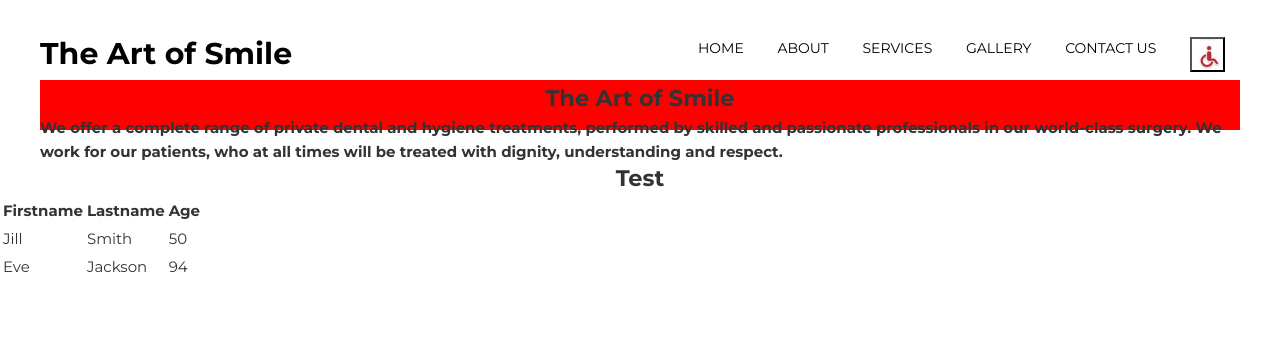
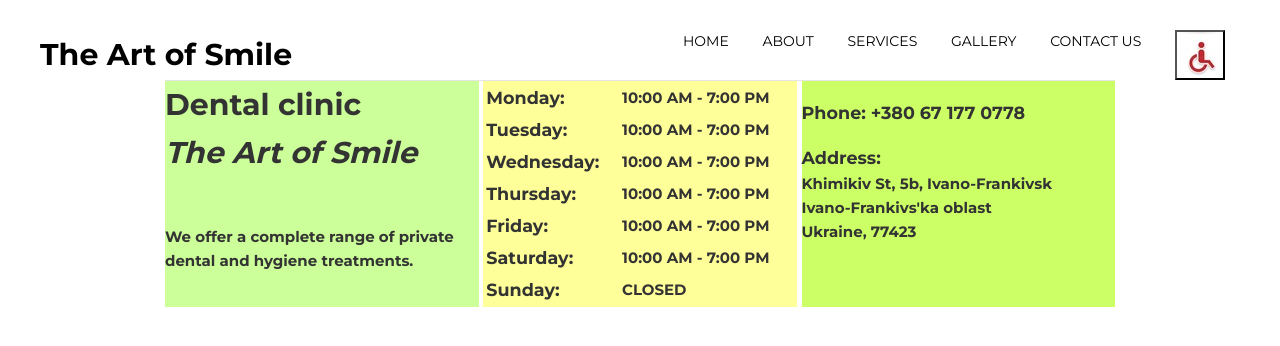
Before and after one commit to Zarowska/artsmile, a Flask app: page /disabled in a window 1280 px wide. Shown: the top 346 px of the page. Run offline with Flask 2, Linux system fonts and the light colour scheme.

Commit message:
add page for disabled

```diff
--- a/static/css/style.css
+++ b/static/css/style.css
@@ -301,16 +301,39 @@
 
 #close-CSS {
     background-image: url("../images/icon2.jpg");
-    background-size: 35px 35px;
-    height: 35px;
-    width: 35px;
+    background-size: 50px 50px;
+    background-color: black;
+    height: 50px;
+    width: 50px;
     position: center;
 }
 
-.disabled__container{
-        width: 100%;
-    height: 50px;
-    max-width: 1200px;
-    margin: 0 auto 30px;
-    background-color: red  ;
+/*disabled*/
+.disabled__container {
+padding-top: 0;
+border-top: 1px solid #e5e5e5;
+    display: flex;
+    justify-content: space-between;
+    width: 100%;
+    height: 100%;
+    max-width: 950px;
+    max-height: 950px;
+    margin: 0 auto 40px ;
+
 }
+
+
+.disabled__col--first {
+    width: 33%;
+    background-color: #ccff99;
+   }
+
+.disabled__col--second {
+    width: 33%;
+	background-color: #ffff99;
+}
+
+.disabled__col--third {
+    width: 33%;
+	background-color: #ccff66;
+}
--- a/templates/disabled.html
+++ b/templates/disabled.html
@@ -32,36 +32,64 @@
     <div class="empty__container"></div>
 </div>
 
-    <section class=" ">
+
    <div class="disabled__container">
-        <center><h1>The Art of Smile</h1></center>
- <h4>We offer a complete range of private dental and hygiene treatments,
-     performed by skilled and passionate professionals in our world-class surgery.
-     We work for our patients, who at all times will be treated with dignity, understanding
-     and respect.</h4>
+	<div class="disabled__col  disabled__col--first">
+        <h1> Dental clinic<br>
+            <dfn>The Art of Smile </dfn>
+        </h1>
+        <h4><br><br>We offer a complete range of private dental and hygiene treatments.</h4>
 	</div>
 
-            <div class="disabled__container1">
-        <center><h1>Test</h1></center>
- <table>
+	<div class="disabled__col  disabled__col--second">
+         <table style="width:100%">
+               <caption> </caption>
                <tr>
-    <th>Firstname</th>
-    <th>Lastname</th>
-    <th>Age</th>
+                  <td><h3> Monday:</h3></td>
+                  <td><h4> 10:00 AM - 7:00 PM<h4> </td>
                </tr>
                <tr>
-    <td>Jill</td>
-    <td>Smith</td>
-    <td>50</td>
+                  <td><h3> Tuesday:</h3></td>
+                  <td><h4>10:00 AM - 7:00 PM<h5></td>
                </tr>
                <tr>
-    <td>Eve</td>
-    <td>Jackson</td>
-    <td>94</td>
+                  <td><h3> Wednesday:</h3> </td>
+                  <td><h4>10:00 AM - 7:00 PM</h4></td>
+               </tr>
+               <tr>
+                  <td><h3> Thursday:</h3></td>
+                  <td><h4>10:00 AM - 7:00 PM</h4></td>
+               </tr>
+               <tr>
+                  <td><h3> Friday:</h3></td>
+                  <td><h4>10:00 AM - 7:00 PM</h4></td>
+               </tr>
+               <tr>
+                  <td> <h3> Saturday:</h3> </td>
+                  <td><h4>10:00 AM - 7:00 PM</h4></td>
+               </tr>
+               <tr>
+                  <td><h3> Sunday:</h3></td>
+                  <td><h4>CLOSED</h4></td>
                </tr>
             </table>
 	</div>
-</section>
+
+    <div class="fdisabled__col  disabled__col--third">
+
+ <h3><p>Phone: +380 67 177 0778</p> </h3>
+ <h3>Address:<br></h3>
+  <h4> Khimikiv St, 5b, Ivano-Frankivsk<br>
+		Ivano-Frankivs'ka oblast<br>
+		Ukraine, 77423<br>
+   </h4>
+
+	</div>
+
+</div>
+
+
+
 
     </body>
 </html>
```
Lines whose indentation alone changed are shown as unchanged.
